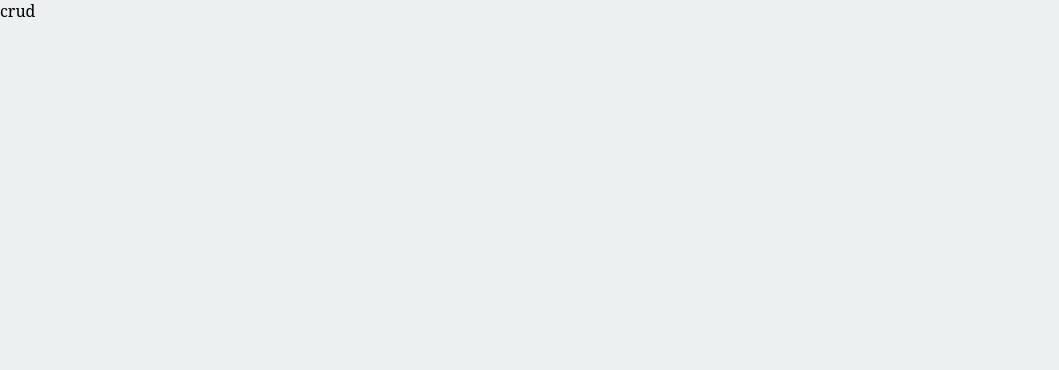
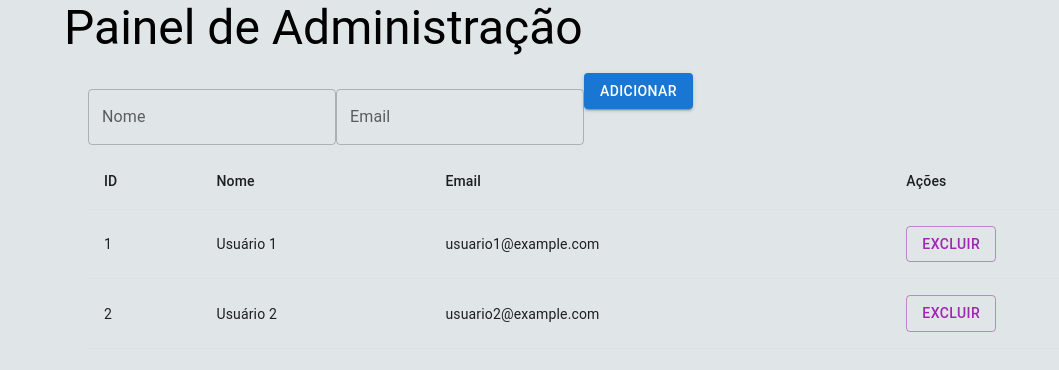
Before and after one commit to itseduardolima/crud-admin, a React (Create React App) app: page / in a window 1280 px wide. Shown: the top 370 px of the page, without its empty margins (0-1059 px from the left). Built offline with nearby package versions, Linux system fonts and the light colour scheme; data requests are answered from the project's data file.

Commit message:
feat: list users

```diff
--- a/src/App.tsx
+++ b/src/App.tsx
@@ -1,9 +1,19 @@
-function App() {
+
+import {
+  QueryClient,
+  QueryClientProvider,
+} from '@tanstack/react-query'
+import { AppRoutes } from './routes'
+
+const queryClient = new QueryClient()
+
+
+export const App = () => {
   return (
-    <div>
-      crud
-    </div>
-  );
+
+    <QueryClientProvider client={queryClient}>
+      < AppRoutes />
+    </QueryClientProvider>
+
+  )
 }
-
-export default App;
--- /dev/null
+++ b/src/components/Crud.tsx
@@ -0,0 +1,17 @@
+import { Container, Button, TextField } from "@mui/material";
+import { ListUsers } from "./List";
+
+const UserCrud = () => {
+  return (
+    <Container>
+      <TextField label="Nome" name="name" margin="normal" />
+      <TextField label="Email" name="email" margin="normal" />
+      <Button variant="contained" color="primary">
+        Adicionar
+      </Button>
+      <ListUsers />
+    </Container>
+  );
+};
+
+export default UserCrud;
--- /dev/null
+++ b/src/components/List.tsx
@@ -0,0 +1,58 @@
+import {
+  Table,
+  TableHead,
+  TableRow,
+  TableCell,
+  TableBody,
+  Button,
+  TableContainer,
+} from "@mui/material";
+import { useUSers } from "../hooks/useUsers";
+import { IUser } from "../services/user.interface";
+
+export function ListUsers() {
+  const { data, error } = useUSers();
+
+  if (data === undefined) {
+    return <p>Carregando...</p>;
+  }
+
+  if (error) {
+    return <p>Error loading users</p>;
+  }
+
+  return (
+    <TableContainer>
+      <Table>
+        <TableHead>
+          <TableRow>
+            <TableCell>ID</TableCell>
+            <TableCell>Nome</TableCell>
+            <TableCell>Email</TableCell>
+            <TableCell>Ações</TableCell>
+          </TableRow>
+        </TableHead>
+        <TableBody>
+          {data?.data ? (
+            data.data.map((user: IUser) => (
+              <TableRow key={user.id}>
+                <TableCell>{user.id}</TableCell>
+                <TableCell>{user.name}</TableCell>
+                <TableCell>{user.email}</TableCell>
+                <TableCell>
+                  <Button variant="outlined" color="secondary">
+                    Excluir
+                  </Button>
+                </TableCell>
+              </TableRow>
+            ))
+          ) : (
+            <TableRow>
+              <TableCell colSpan={4}>Sem usuarios.</TableCell>
+            </TableRow>
+          )}
+        </TableBody>
+      </Table>
+    </TableContainer>
+  );
+}
--- /dev/null
+++ b/src/dashboard/index.tsx
@@ -0,0 +1,16 @@
+import { Container, Typography } from '@mui/material';
+import UserCrud from '../components/Crud';
+
+
+const Dashboard: React.FC = () => {
+  return (
+    <Container>
+      <Typography variant="h3" gutterBottom>
+        Painel de Administração
+      </Typography>
+      <UserCrud />
+    </Container>
+  );
+};
+
+export default Dashboard;
--- /dev/null
+++ b/src/hooks/useUsers.ts
@@ -0,0 +1,30 @@
+import { useMutation, useQuery } from "@tanstack/react-query";
+import { createUser, getUser } from "../services/userService";
+import { toast } from "react-toastify";
+
+export function useUSers() {
+  const query = useQuery({
+    queryFn: getUser,
+    queryKey: ["users"],
+  });
+
+  return {
+    ...query,
+    data: query.data
+  }
+}
+
+export function useUserMutate() {
+    const mutate = useMutation({
+      mutationFn: createUser,
+      onSuccess: () => {
+        toast.success(`Usuário criado com sucesso`);
+      },
+      onError: (error) => {
+        toast.error(`Erro ao criar usuário`);
+        console.error(`Erro ao criar usuário:`, error);
+      },
+    });
+
+    return mutate;
+  }
--- a/src/index.css
+++ b/src/index.css
@@ -6,7 +6,7 @@
 }
 
 body {
-  background-color: var(--bg-body);
+  background-color: var(--bg-body-darker);
 }
 
 
--- a/src/index.tsx
+++ b/src/index.tsx
@@ -1,9 +1,12 @@
 import React from "react";
 import ReactDOM from "react-dom/client";
 import "./index.css";
+
+
+import { BrowserRouter } from "react-router-dom";
 import { ToastContainer } from "react-toastify";
 import 'react-toastify/dist/ReactToastify.css';
-import App from "./App";
+import { App } from "./App";
 
 
 const root = ReactDOM.createRoot(
@@ -11,11 +14,11 @@ const root = ReactDOM.createRoot(
 );
 root.render(
   <React.StrictMode>
+    <BrowserRouter>
 
+      <App />
+      <ToastContainer />
 
-    <App />
-    <ToastContainer />
-
-
+    </BrowserRouter>
   </React.StrictMode>
 );
--- /dev/null
+++ b/src/routes/index.tsx
@@ -0,0 +1,11 @@
+import { Route, Routes } from "react-router-dom";
+import Dashboard from "../dashboard";
+
+
+export const AppRoutes = () => {
+    return (
+        <Routes>
+            <Route path="/" element={< Dashboard />} />
+        </Routes>
+    );
+};
--- /dev/null
+++ b/src/services/userService.tsx
@@ -0,0 +1,20 @@
+import axios, { AxiosResponse } from "axios";
+import { v4 as uuidv4 } from "uuid";
+import { IUser, UserResponse } from "./user.interface";
+
+const url = "http://localhost:3001/users";
+
+export async function createUser(newUser: IUser) {
+  const userWithId = { ...newUser, id: uuidv4() };
+  const response = await axios.post(url, userWithId);
+  return response.data;
+}
+
+export const getUser = async () => {
+    const response = await axios.get(url);
+    return response;
+  }
+
+export async function deleteUSer(userId: string) {
+  await axios.delete(`${url}/${userId}`);
+}
```
Also changed, not shown: package.json (+11 -0 lines), src/services/user.interface.ts (added, +9 -0 lines), 1 other file (tests, documents, lock files or other folders).
